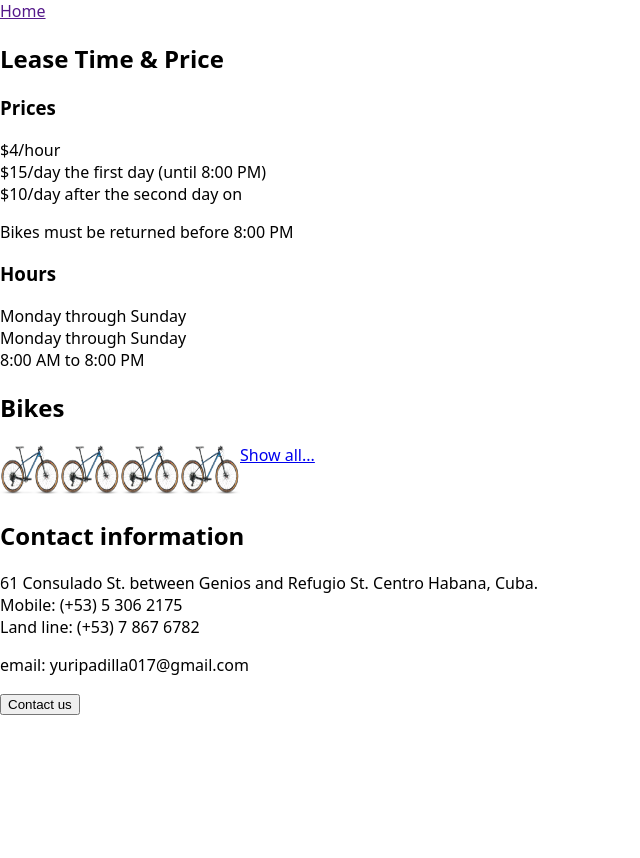
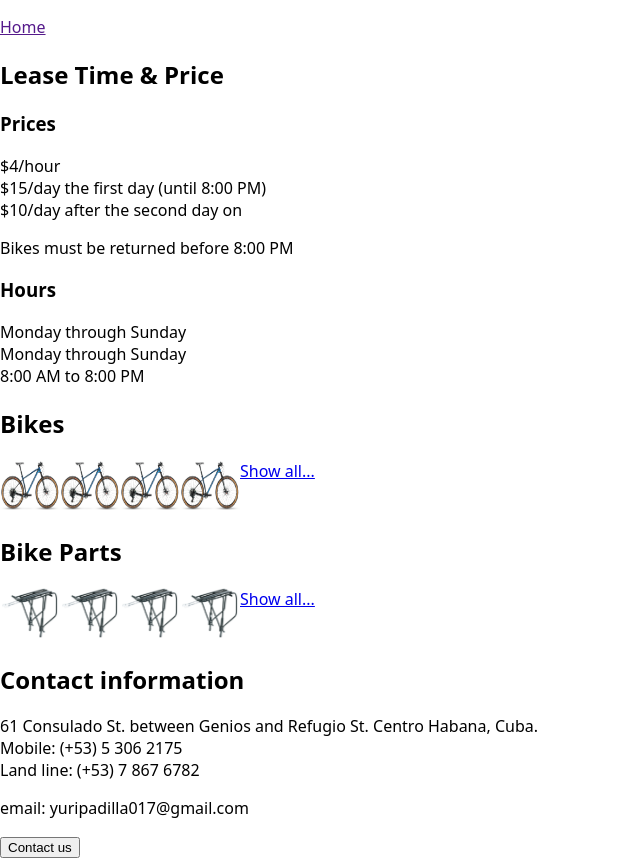
Before and after one commit to YuriPadilla/capstone-project, a Next.js app: page / in a window 1280 px wide. Shown: the whole page, without its empty margins (0-640 px from the left). Before the commit the page ends 800 px from the top, so only its background shows below. Built offline with nearby package versions, Linux system fonts and the light colour scheme.

Commit message:
update userstory3 - Add list bike parts

```diff
--- /dev/null
+++ b/components/BikePartsPreview/index.js
@@ -0,0 +1,39 @@
+import { v4 as uuidv4 } from "uuid";
+import Image from "next/image";
+import Link from "next/link";
+import styled from "styled-components";
+
+const StyledBikePartsPreview = styled.section`
+  display: flex;
+`;
+
+export default function BikePartsPreview({ bikeParts }) {
+  const bikePartsForPreview = [];
+  bikeParts.forEach((bikePart) => {
+    if (bikePartsForPreview.length < 4) {
+      bikePartsForPreview.push(bikePart);
+    }
+  });
+
+  return (
+    <>
+      <h2>Bike Parts</h2>
+      <StyledBikePartsPreview>
+        <div>
+          {bikePartsForPreview.map((bikePart) => {
+            return (
+              <Image
+                key={uuidv4()}
+                src={bikePart.imageSource}
+                height={50}
+                width={60}
+                alt={bikePart.name}
+              />
+            );
+          })}
+        </div>
+        <Link href="/BikeParts">Show all...</Link>
+      </StyledBikePartsPreview>
+    </>
+  );
+}
--- /dev/null
+++ b/lib/bikeParts.js
@@ -0,0 +1,32 @@
+export const bikeParts = [
+  {
+    id: "p0",
+    name: "Rear Rack",
+    imageSource: "/images/Bildschirmfoto_parts.png",
+  },
+  {
+    id: "p1",
+    name: "Bags",
+    imageSource: "/images/Bildschirmfoto_parts.png",
+  },
+  {
+    id: "p2",
+    name: "Back Basket",
+    imageSource: "/images/Bildschirmfoto_parts.png",
+  },
+  {
+    id: "p3",
+    name: "Front Basket",
+    imageSource: "/images/Bildschirmfoto_parts.png",
+  },
+  {
+    id: "p4",
+    name: "Lock",
+    imageSource: "/images/Bildschirmfoto_parts.png",
+  },
+  {
+    id: "p5",
+    name: "Helmet",
+    imageSource: "/images/Bildschirmfoto_parts.png",
+  },
+];
--- a/pages/Bikes/index.js
+++ b/pages/Bikes/index.js
@@ -4,7 +4,9 @@
 export default function Bikes() {
   return (
     <>
-      <Link href="/">Home</Link>→<Link href="">Bikes</Link>
+      <p>
+        <Link href="/">Home</Link>→<Link href="">Bikes</Link>
+      </p>
       <BikesList />
     </>
   );
--- a/pages/index.js
+++ b/pages/index.js
@@ -1,15 +1,20 @@
 import PriceInfo from "../components/PriceInfo";
 import BikesPreview from "../components/BikesPreview";
+import BikePartsPreview from "../components/BikePartsPreview";
 import { bikes } from "../lib/bikes.js";
+import { bikeParts } from "../lib/bikeParts";
 import Link from "next/link";
 import ContactInfo from "../components/ContactInfo";
 
 export default function HomePage() {
   return (
     <>
-      <Link href="">Home</Link>
+      <p>
+        <Link href="">Home</Link>
+      </p>
       <PriceInfo />
       <BikesPreview bikes={bikes} />
+      <BikePartsPreview bikeParts={bikeParts} />
       <ContactInfo />
     </>
   );
```
Also changed, not shown: components/BikePartsList/index.js (added, +24 -0 lines), pages/BikeParts/index.js (added, +13 -0 lines), public/images/Bildschirmfoto_parts.png (added).
